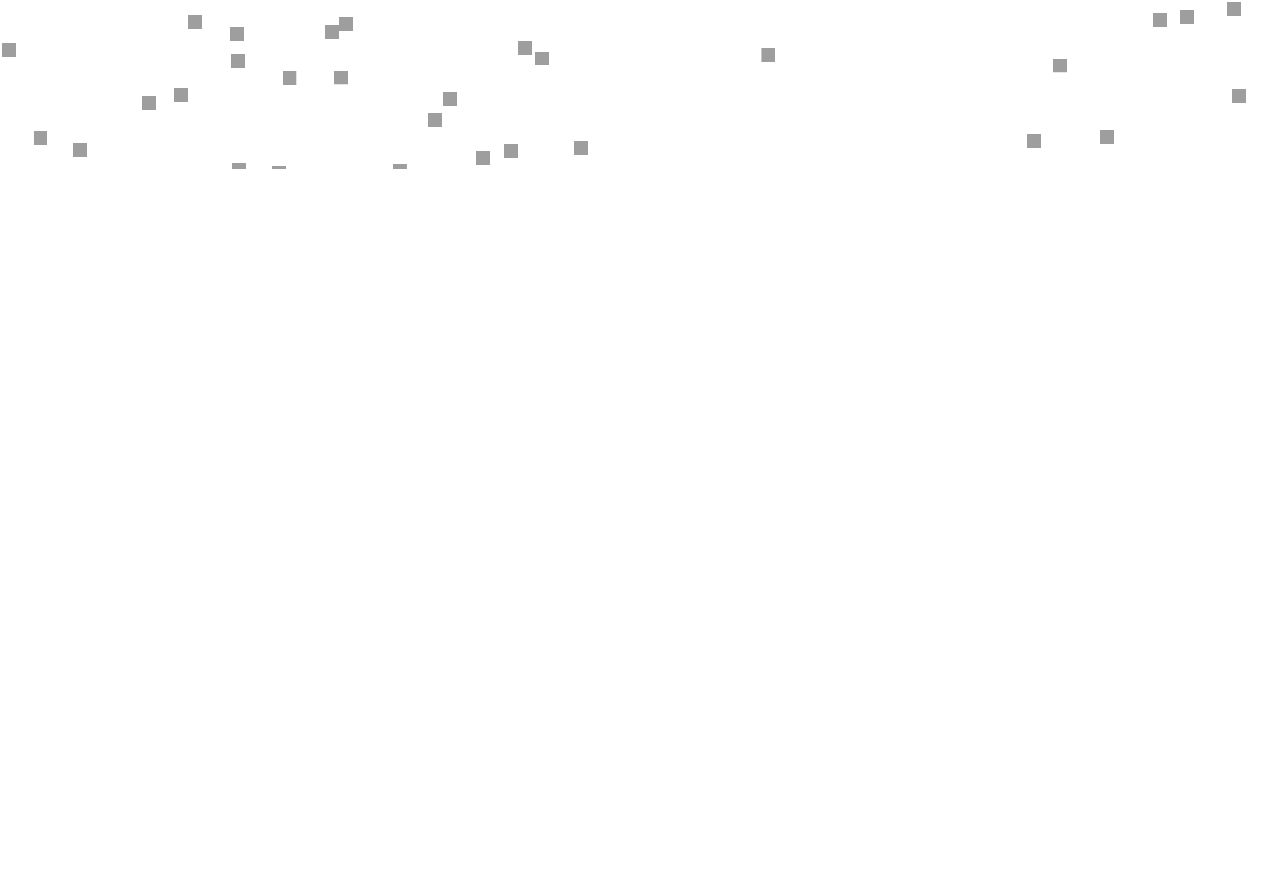
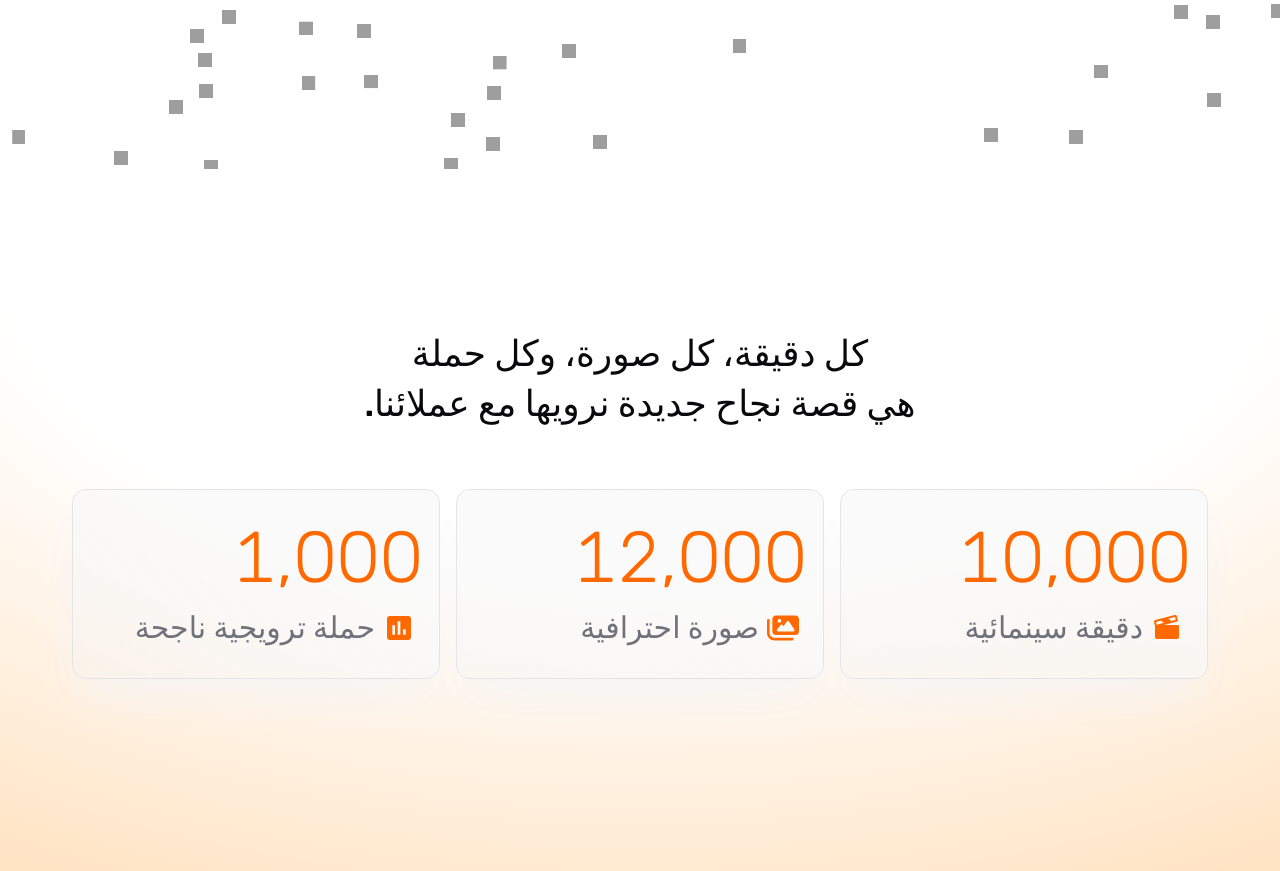
Before and after one commit to hazemhusseinv7/namat-aflam, a Next.js app: page / in a window 1280 px wide. Shown: the part 631-1502 px from the top of the page. Before the commit the page ends 800 px from the top, so only its background shows below. Built offline with nearby package versions, Linux system fonts and the light colour scheme.

Commit message:
Added Stats component

```diff
--- a/app/page.tsx
+++ b/app/page.tsx
@@ -1,9 +1,11 @@
 import Hero from "@/components/hero/Hero";
+import Stats from "@/components/stats/Stats";
 
 export default function Home() {
   return (
     <>
       <Hero />
+      <Stats />
     </>
   );
 }
--- a/components/Header.tsx
+++ b/components/Header.tsx
@@ -12,7 +12,7 @@ const Header = () => {
           { label: "أعمالنا", href: "/#portfolio" },
           { label: "تواصل معنا", href: "/#contact" },
         ]}
-        activeHref="/"
+        // activeHref="/"
         className="custom-nav"
         ease="power2.easeOut"
         baseColor="#000000"
--- a/components/hero/Hero.tsx
+++ b/components/hero/Hero.tsx
@@ -6,7 +6,7 @@ import HeroAnimation from "@/components/hero/HeroAnimation";
 
 const Hero = () => {
   return (
-    <section className="relative">
+    <section className="relative overflow-hidden">
       <SplashCursor />
       <div className="w-full px-20 py-4 absolute left-1/2 transform -translate-x-1/2 flex flex-col justify-center items-center text-center">
         <Image
--- a/components/hero/SplashCursor.tsx
+++ b/components/hero/SplashCursor.tsx
@@ -1510,7 +1510,7 @@ export default function SplashCursor({
   ]);
 
   return (
-    <div className="fixed top-0 left-0 z-50 pointer-events-none w-full h-full">
+    <div className="absolute top-0 left-0 z-50 pointer-events-none w-full h-full">
       <canvas
         ref={canvasRef}
         id="fluid"
--- /dev/null
+++ b/components/motion-primitives/animated-group.tsx
@@ -0,0 +1,143 @@
+"use client";
+import { JSX, ReactNode } from "react";
+import { motion, Variants } from "motion/react";
+import React from "react";
+
+export type PresetType =
+  | "fade"
+  | "slide"
+  | "scale"
+  | "blur"
+  | "blur-slide"
+  | "zoom"
+  | "flip"
+  | "bounce"
+  | "rotate"
+  | "swing";
+
+export type AnimatedGroupProps = {
+  children: ReactNode;
+  className?: string;
+  variants?: {
+    container?: Variants;
+    item?: Variants;
+  };
+  preset?: PresetType;
+  as?: React.ElementType;
+  asChild?: React.ElementType;
+};
+
+const defaultContainerVariants: Variants = {
+  visible: {
+    transition: {
+      staggerChildren: 0.1,
+    },
+  },
+};
+
+const defaultItemVariants: Variants = {
+  hidden: { opacity: 0 },
+  visible: { opacity: 1 },
+};
+
+const presetVariants: Record<PresetType, Variants> = {
+  fade: {},
+  slide: {
+    hidden: { y: 20 },
+    visible: { y: 0 },
+  },
+  scale: {
+    hidden: { scale: 0.8 },
+    visible: { scale: 1 },
+  },
+  blur: {
+    hidden: { filter: "blur(4px)" },
+    visible: { filter: "blur(0px)" },
+  },
+  "blur-slide": {
+    hidden: { filter: "blur(4px)", y: 20 },
+    visible: { filter: "blur(0px)", y: 0 },
+  },
+  zoom: {
+    hidden: { scale: 0.5 },
+    visible: {
+      scale: 1,
+      transition: { type: "spring", stiffness: 300, damping: 20 },
+    },
+  },
+  flip: {
+    hidden: { rotateX: -90 },
+    visible: {
+      rotateX: 0,
+      transition: { type: "spring", stiffness: 300, damping: 20 },
+    },
+  },
+  bounce: {
+    hidden: { y: -50 },
+    visible: {
+      y: 0,
+      transition: { type: "spring", stiffness: 400, damping: 10 },
+    },
+  },
+  rotate: {
+    hidden: { rotate: -180 },
+    visible: {
+      rotate: 0,
+      transition: { type: "spring", stiffness: 200, damping: 15 },
+    },
+  },
+  swing: {
+    hidden: { rotate: -10 },
+    visible: {
+      rotate: 0,
+      transition: { type: "spring", stiffness: 300, damping: 8 },
+    },
+  },
+};
+
+const addDefaultVariants = (variants: Variants) => ({
+  hidden: { ...defaultItemVariants.hidden, ...variants.hidden },
+  visible: { ...defaultItemVariants.visible, ...variants.visible },
+});
+
+function AnimatedGroup({
+  children,
+  className,
+  variants,
+  preset,
+  as = "div",
+  asChild = "div",
+}: AnimatedGroupProps) {
+  const selectedVariants = {
+    item: addDefaultVariants(preset ? presetVariants[preset] : {}),
+    container: addDefaultVariants(defaultContainerVariants),
+  };
+  const containerVariants = variants?.container || selectedVariants.container;
+  const itemVariants = variants?.item || selectedVariants.item;
+
+  const MotionComponent = React.useMemo(
+    () => motion.create(as as keyof JSX.IntrinsicElements),
+    [as]
+  );
+  const MotionChild = React.useMemo(
+    () => motion.create(asChild as keyof JSX.IntrinsicElements),
+    [asChild]
+  );
+
+  return (
+    <MotionComponent
+      initial="hidden"
+      animate="visible"
+      variants={containerVariants}
+      className={className}
+    >
+      {React.Children.map(children, (child, index) => (
+        <MotionChild key={index} variants={itemVariants}>
+          {child}
+        </MotionChild>
+      ))}
+    </MotionComponent>
+  );
+}
+
+export { AnimatedGroup };
--- /dev/null
+++ b/components/motion-primitives/animated-number.tsx
@@ -0,0 +1,35 @@
+"use client";
+import { cn } from "@/lib/utils";
+import { motion, SpringOptions, useSpring, useTransform } from "motion/react";
+import { JSX, useEffect } from "react";
+
+export type AnimatedNumberProps = {
+  value: number;
+  className?: string;
+  springOptions?: SpringOptions;
+  as?: React.ElementType;
+};
+
+export function AnimatedNumber({
+  value,
+  className,
+  springOptions,
+  as = "span",
+}: AnimatedNumberProps) {
+  const MotionComponent = motion.create(as as keyof JSX.IntrinsicElements);
+
+  const spring = useSpring(value, springOptions);
+  const display = useTransform(spring, (current) =>
+    Math.round(current).toLocaleString()
+  );
+
+  useEffect(() => {
+    spring.set(value);
+  }, [spring, value]);
+
+  return (
+    <MotionComponent className={cn("tabular-nums", className)}>
+      {display}
+    </MotionComponent>
+  );
+}
--- /dev/null
+++ b/components/stats/Card.tsx
@@ -0,0 +1,47 @@
+"use client";
+
+import { useEffect, useState } from "react";
+
+import { AnimatedNumber } from "@/components/motion-primitives/animated-number";
+
+import { IconType } from "react-icons";
+
+import { cn } from "@/lib/utils";
+
+interface CardProps {
+  title: string;
+  num: number;
+  className?: string;
+  icon: IconType;
+}
+const Card = ({ title, num, icon: Icon, className = "" }: CardProps) => {
+  const [value, setValue] = useState(0);
+
+  useEffect(() => {
+    setValue(num);
+  }, [num]);
+
+  return (
+    <div
+      className={cn(
+        "flex flex-col gap-4 w-full h-auto mx-auto border bg-gradient-to-tr from-zinc-100/40 to-zinc-50 border-zinc-200 shadow-2xl shadow-zinc-100 px-4 py-8 rounded-xl",
+        className
+      )}
+    >
+      <AnimatedNumber
+        className="inline-flex items-center text-2xl lg:text-7xl font-light text-orange-500 dark:text-zinc-50"
+        springOptions={{
+          bounce: 0,
+          duration: 2000,
+        }}
+        value={value}
+      />
+      <div className="flex items-center gap-2">
+        <Icon className="size-8 ms-2 text-orange-500" />
+        <h3 className="font-normal text-3xl text-zinc-500">{title}</h3>
+      </div>
+    </div>
+  );
+};
+
+export default Card;
--- /dev/null
+++ b/components/stats/Stats.tsx
@@ -0,0 +1,104 @@
+"use client";
+
+import { TextEffect } from "@/components/motion-primitives/text-effect";
+import { AnimatedGroup } from "@/components/motion-primitives/animated-group";
+
+import Card from "./Card";
+
+import { PiFilmSlateFill } from "react-icons/pi";
+import { FaImages } from "react-icons/fa6";
+import { MdInsertChart } from "react-icons/md";
+
+const Stats = () => {
+  const cards = [
+    { title: "دقيقة سينمائية", num: 10000, icon: PiFilmSlateFill },
+    { title: "صورة احترافية", num: 12000, icon: FaImages },
+    { title: "حملة ترويجية ناجحة", num: 1000, icon: MdInsertChart },
+  ];
+  return (
+    <section id="stats" className="relative">
+      <div className="px-4 sm:px-5 md:px-8 lg:px-10 py-20 lg:py-40 container mx-auto">
+        <div
+          className="absolute inset-0 z-0"
+          style={{
+            background:
+              "radial-gradient(125% 125% at 50% 10%, #fff 40%, oklch(90.1% 0.076 70.697) 100%)",
+          }}
+        />
+
+        <div className="flex flex-col space-y-2 font-medium text-xl sm:text-2xl md:text-3xl lg:text-4xl w-fit mx-auto leading-[1.4] text-center min-h-32 relative">
+          <TextEffect
+            per="line"
+            as="h2"
+            segmentWrapperClassName="overflow-hidden block"
+            variants={{
+              container: {
+                hidden: { opacity: 0 },
+                visible: {
+                  opacity: 1,
+                  transition: { staggerChildren: 0.2 },
+                },
+              },
+              item: {
+                hidden: {
+                  opacity: 0,
+                  y: 40,
+                },
+                visible: {
+                  opacity: 1,
+                  y: 0,
+                  transition: {
+                    duration: 0.4,
+                  },
+                },
+              },
+            }}
+          >
+            {`كل دقيقة، كل صورة، وكل حملة
+هي قصة نجاح جديدة نرويها مع عملائنا.`}
+          </TextEffect>
+        </div>
+
+        <AnimatedGroup
+          className="grid grid-cols-1 lg:grid-cols-3 gap-4 p-8"
+          variants={{
+            container: {
+              hidden: { opacity: 0 },
+              visible: {
+                opacity: 1,
+                transition: {
+                  staggerChildren: 0.05,
+                },
+              },
+            },
+            item: {
+              hidden: { opacity: 0, y: 40, filter: "blur(4px)" },
+              visible: {
+                opacity: 1,
+                y: 0,
+                filter: "blur(0px)",
+                transition: {
+                  duration: 1.2,
+                  type: "spring",
+                  bounce: 0.3,
+                },
+              },
+            },
+          }}
+        >
+          {cards.map((card) => (
+            <Card
+              key={card.title}
+              title={card.title}
+              num={card.num}
+              icon={card.icon}
+              className="max-w-100"
+            />
+          ))}
+        </AnimatedGroup>
+      </div>
+    </section>
+  );
+};
+
+export default Stats;
--- a/package.json
+++ b/package.json
@@ -17,6 +17,7 @@
     "next": "15.5.3",
     "react": "19.1.0",
     "react-dom": "19.1.0",
+    "react-icons": "^5.5.0",
     "react-router-dom": "^7.9.1",
     "tailwind-merge": "^3.3.1"
   },
```
Also changed, not shown: components/PillNav.tsx (+8 -5 lines), 1 other file (tests, documents, lock files or other folders).
